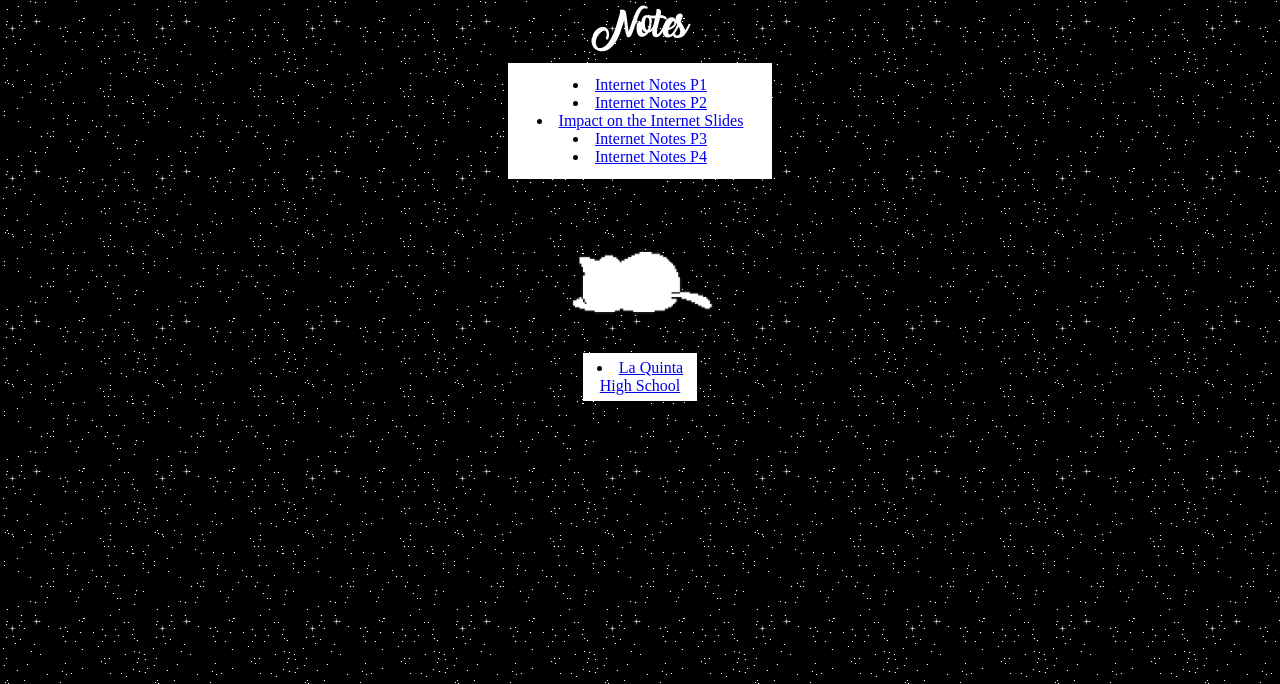
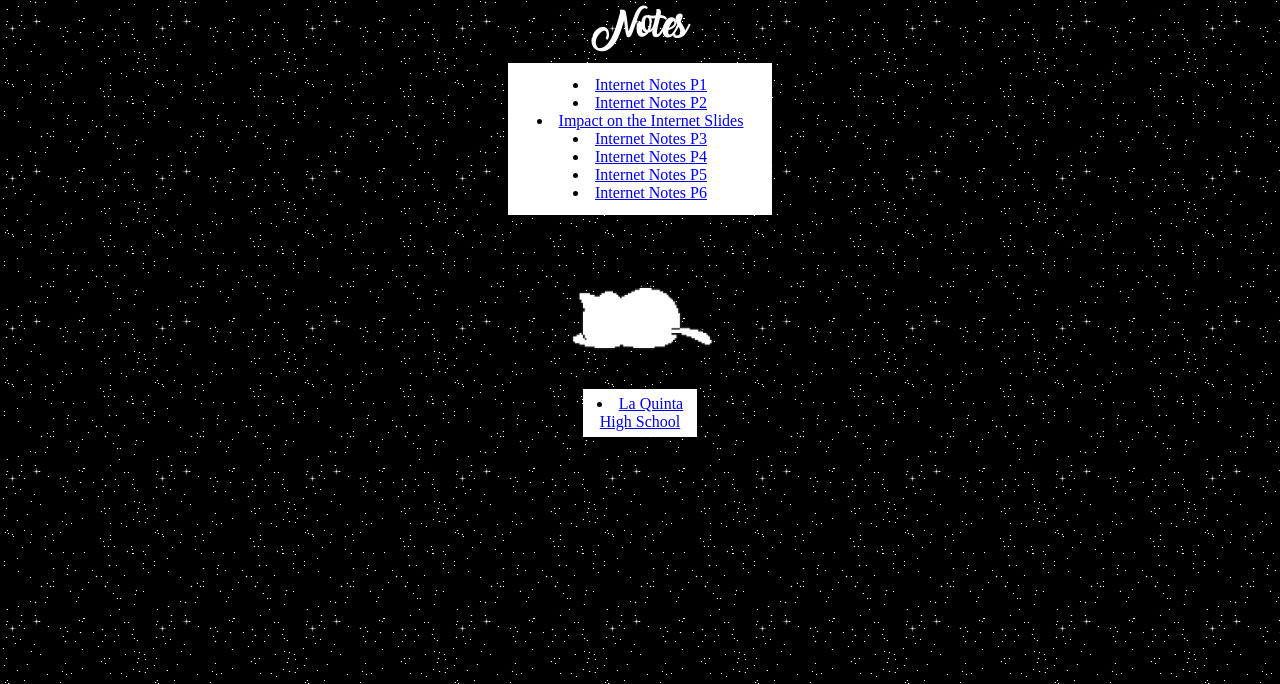
Before and after one commit to diamondly/diamondly.github.io, a plain HTML site: page portfolio.html in a window 1280 px wide. Shown: the part 116-800 px from the top of the page. Drawn offline with Linux system fonts and the light colour scheme.

Commit message:
Update 101817

```diff
--- a/portfolio.html
+++ b/portfolio.html
@@ -21,6 +21,8 @@
         <li><a href="https://docs.google.com/presentation/d/1A7sZqBHbdpMgXdzIRKKNZK9by7ZsFv9R2Pyh7rLKc10/edit#slide=id.p" target="_blank">Impact on the Internet Slides</a></li>
         <li><a href="https://docs.google.com/a/ggusd.net/document/d/1ARzQLBerlhDMJm3ozjE1UBfQeLBHUTYh-TaMb0ahb0o/edit?usp=sharing" target="_blank">Internet Notes P3</a></li>
         <li><a href="https://docs.google.com/a/ggusd.net/document/d/1cUHNHi7qkGzuTtEKcxOh4Z53Ox2xFv_U3LtOYOBGxKM/edit?usp=sharing" target="_blank">Internet Notes P4</a></li>
+        <li><a href="https://docs.google.com/a/ggusd.net/document/d/1zVt30g7N1XM6qN5OZsl5C7EUzE-ey8gDeRinZar4shY/edit?usp=sharing" target="_blank">Internet Notes P5</a></li>
+        <li><a href="https://docs.google.com/a/ggusd.net/document/d/14A4zoa2z-sRQIOsf_ye9XV8ffwG4oAI5aeZE85lKCHE/edit?usp=sharing" target="_blank">Internet Notes P6</a></li>
          </div>
         <img src="images/sleepykitty.gif" width=150>
         <div id="school">
```
Also changed, not shown: about.html (+1 -1 lines).
